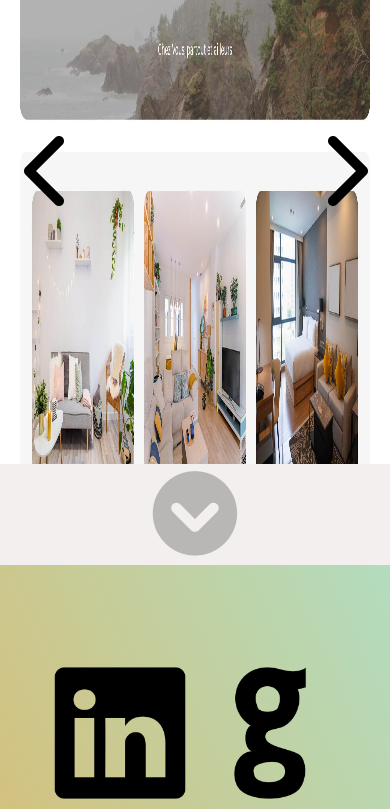
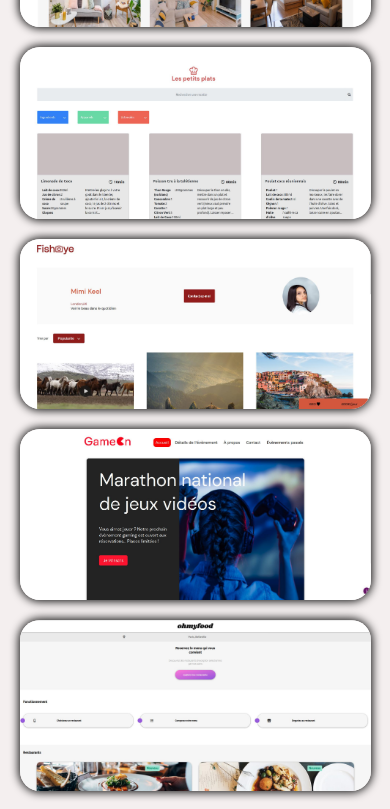
Before and after one commit to selnir/portefolio, a React (Create React App) app: page / in a window 390 px wide. Shown: the part 1920-2729 px from the top of the page. Built offline with nearby package versions, Linux system fonts and the light colour scheme; a web font is replaced by a local one.

Commit message:
mise a jour de la gallery

```diff
--- a/src/components/gallery.js
+++ b/src/components/gallery.js
@@ -1,21 +1,25 @@
 import * as React from 'react';
-import Carousel from './carousel';
+// import Carousel from './carousel';
 import Next from './button_next';
 
 
 function Gallery(){
 
-    const feed=[<a href="https://selnir.github.io/kasa/" target="_blank" rel="noopener noreferrer"><img src="./Kasa_screenshots.jpg" alt="Kasa"></img></a>,
-    <a  href="https://selnir.github.io/Projet-7_les_petits_plats/" target="_blank" rel="noopener noreferrer"><img src="./Les_petits_plats_screenchots.jpg" alt="LesPetitsPlats"></img></a>,
-    <a href="https://selnir.github.io/Front-End-Fisheye/" target="_blank" rel="noopener noreferrer"><img src="./Fisheye.jpg" alt="Fisheye"></img></a>,
-   <a href="https://selnir.github.io/GameOn-website-FR/" target="_blank" rel="noopener noreferrer"> <img src="./game_on_site_screeenshots.jpg" alt="GameOnSite"></img></a>,
-    <a href="https://selnir.github.io/ohmyfood/" target="_blank" rel="noopener noreferrer"><img src="./ohmyfood_screenshots.jpg" alt="Ohmyfood"></img></a>,
+//     const feed=[<a href="https://selnir.github.io/kasa/" target="_blank" rel="noopener noreferrer"><img src="./Kasa_screenshots.jpg" alt="Kasa"></img></a>,
+//     <a  href="https://selnir.github.io/Projet-7_les_petits_plats/" target="_blank" rel="noopener noreferrer"><img src="./Les_petits_plats_screenchots.jpg" alt="LesPetitsPlats"></img></a>,
+//     <a href="https://selnir.github.io/Front-End-Fisheye/" target="_blank" rel="noopener noreferrer"><img src="./Fisheye.jpg" alt="Fisheye"></img></a>,
+//    <a href="https://selnir.github.io/GameOn-website-FR/" target="_blank" rel="noopener noreferrer"> <img src="./game_on_site_screeenshots.jpg" alt="GameOnSite"></img></a>,
+//     <a href="https://selnir.github.io/ohmyfood/" target="_blank" rel="noopener noreferrer"><img src="./ohmyfood_screenshots.jpg" alt="Ohmyfood"></img></a>,
 
 
-]
+// ]
 
     return<section className='gallery'><h1>Mes Projets</h1><article className='grid_portefolio'>
-    <Carousel>{feed}</Carousel>
+    <section className="grid_container"><a href="https://selnir.github.io/kasa/" target="_blank" rel="noopener noreferrer"><img src="./Kasa_screenshots.jpg" alt="Kasa"></img></a>
+    <a  href="https://selnir.github.io/Projet-7_les_petits_plats/" target="_blank" rel="noopener noreferrer"><img src="./Les_petits_plats_screenchots.jpg" alt="LesPetitsPlats"></img></a>
+    <a href="https://selnir.github.io/Front-End-Fisheye/" target="_blank" rel="noopener noreferrer"><img src="./Fisheye.jpg" alt="Fisheye"></img></a>
+   <a href="https://selnir.github.io/GameOn-website-FR/" target="_blank" rel="noopener noreferrer"> <img src="./game_on_site_screeenshots.jpg" alt="GameOnSite"></img></a>
+    <a href="https://selnir.github.io/ohmyfood/" target="_blank" rel="noopener noreferrer"><img src="./ohmyfood_screenshots.jpg" alt="Ohmyfood"></img></a></section>
     </article><Next target="contact"></Next></section>
 
 
--- a/src/scss/gallery.scss
+++ b/src/scss/gallery.scss
@@ -21,6 +21,79 @@
     .grid_portefolio{
         height: 70%;
         width: 100%;
+        .grid_container{
+            padding-left: 5%;
+            padding-right: 5%;
+            display: grid;
+            grid-template-columns: auto auto auto;
+            gap: 20px;
+
+            a{
+                width: 100%;
+                height: 100%;
+                border-radius: 20px;
+                box-shadow: 0px 0px 10px 1px #000;
+
+                img{
+
+                    width: 100%;
+                    height: 100%;
+                    border-radius: 20px;
+
+                }
+            }
+
+        }
     }
 
 }
+
+@media screen and (max-width: 1000px) {
+
+
+    .gallery{
+
+
+
+
+
+
+        .grid_portefolio{
+
+            .grid_container{
+
+                grid-template-columns: auto auto;
+
+
+            }
+        }
+
+    }
+
+    }
+
+    @media screen and (max-width: 600px) {
+
+
+        .gallery{
+
+            height: auto;
+            padding-bottom: 20px;
+
+
+
+
+
+            .grid_portefolio{
+                margin-bottom: 20px;
+                .grid_container{
+
+                    grid-template-columns: auto;
+
+
+                }
+            }
+
+        }
+
+        }
--- a/src/scss/global.scss
+++ b/src/scss/global.scss
@@ -20,9 +20,6 @@ src:url("../../../Montserrat_Subrayada/MontserratSubrayada-Regular.ttf")format("
 }
 
 
-
-
-
 body,html {
     margin: 0;
     padding: 0;
```
